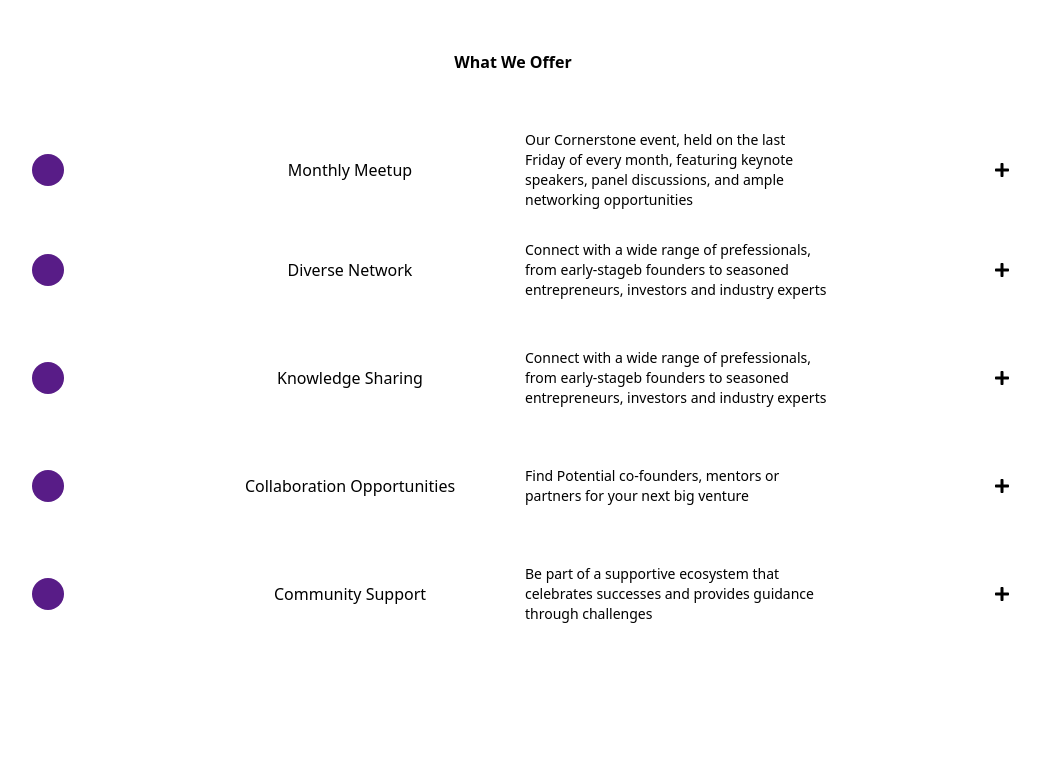
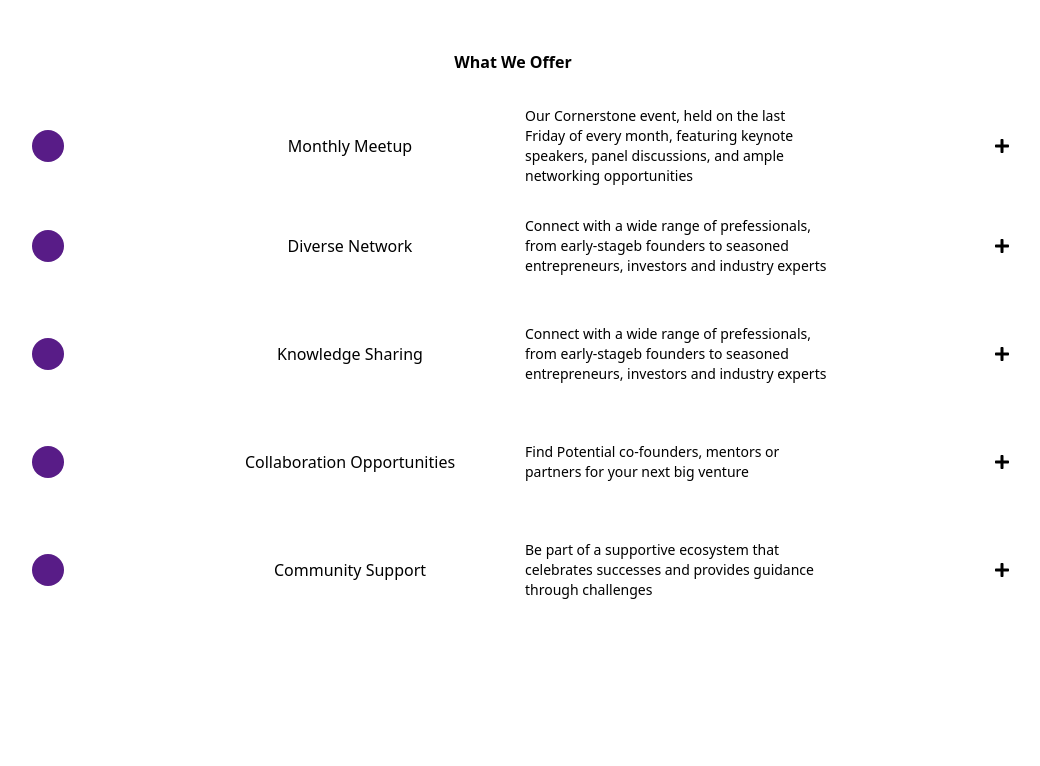
Before and after one commit to Alqomory01/Belsoft, a React (Create React App) app: page / in a window 1280 px wide. Shown: the part 554-1320 px from the top of the page, without its empty margins (127-1167 px from the left). Built offline with nearby package versions, Linux system fonts and the light colour scheme.

Commit message:
space adjusted

```diff
--- a/src/components/Myhero.jsx
+++ b/src/components/Myhero.jsx
@@ -58,9 +58,9 @@ const Myhero = () => {
         </div>
         </div>
         <div>
-            <p class='text-center font-bold'>What We Offer</p>
+            <p class='text-center mt-10 font-bold'>What We Offer</p>
         </div>
-        <div class='grid grid-rows-6 gap-y-3 place-items-center mt-10 mb-10 '>
+        <div class='grid grid-rows-6 gap-y-3 place-items-center mt-4 mb-10 '>
         <div class='grid grid-cols-4 gap-x-6 place-items-center mt-4 '>
         <p class='  w-8 h-8 bg-purple-900 rounded-full ml-12 '></p>
         <h3>Monthly Meetup</h3>
```
